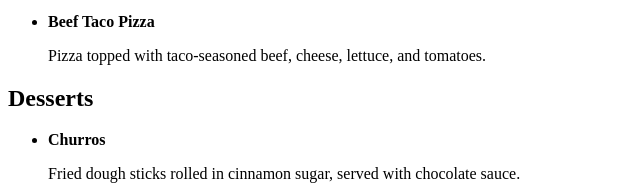
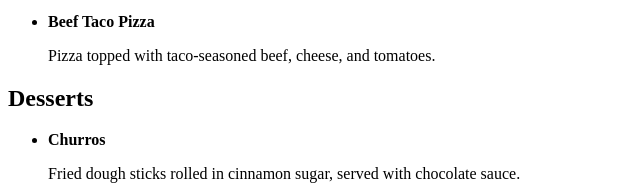
Before and after one commit to Redouaneeee/HTML-project-2, a plain HTML site: page index.html in a window 1280 px wide. Shown: the part 505-701 px from the top of the page, 0-640 px from the left. Drawn offline with Linux system fonts and the light colour scheme.

Commit message:
Update index.html

```diff
--- a/index.html
+++ b/index.html
@@ -44,7 +44,7 @@
 
     <li>
       <strong>Beef Taco Pizza</strong>
-      <p>Pizza topped with taco-seasoned beef, cheese, lettuce, and tomatoes.</p>
+      <p>Pizza topped with taco-seasoned beef, cheese, and tomatoes.</p>
     </li>
   </ul>
 
```
